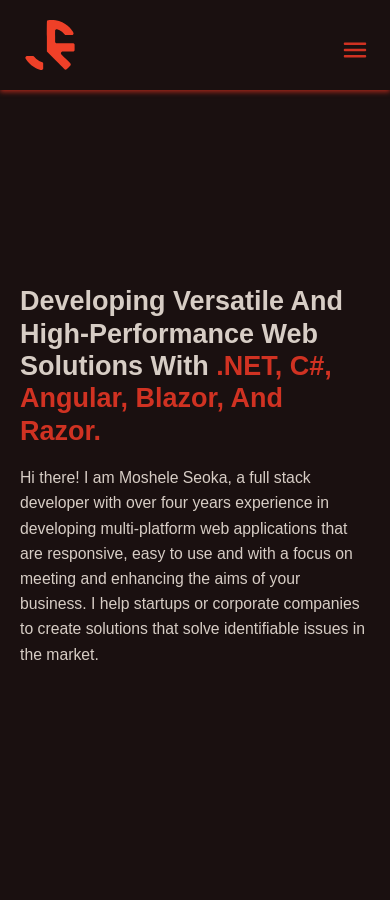
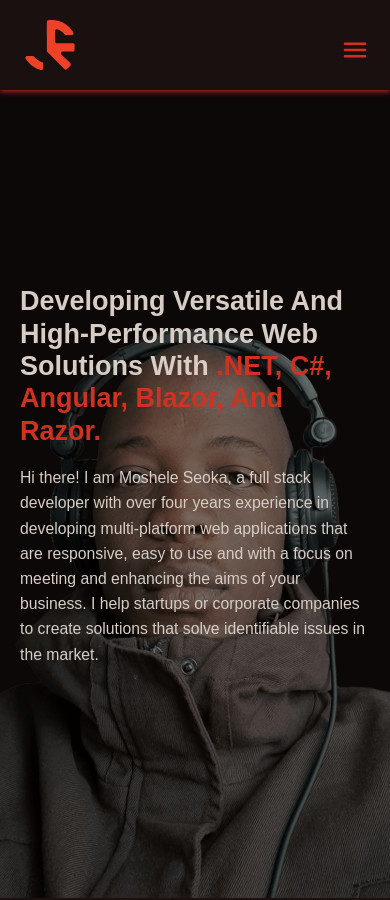
Before and after one commit to devseoka/MKS-Portfolio, an Angular app in the folder mks-portfolio-ui/: page / in a window 390 px wide. Shown: the top 900 px of the page. Built offline with nearby package versions, Linux system fonts and the light colour scheme; a web font is replaced by a local one.

Commit message:
Fix: Fixed header on mobile layout

```diff
--- a/mks-portfolio-ui/src/app/components/header/header.component.scss
+++ b/mks-portfolio-ui/src/app/components/header/header.component.scss
@@ -1,4 +1,5 @@
 @import '../../../assets/scss/abstracts/variable';
+
 section {
     display: grid;
     background: $mks-secondary-900;
@@ -6,17 +7,26 @@ section {
     gap: 20px;
     align-items: center;
     justify-items: center;
-    padding: 40px 20px; /* Add padding for spacing */
-    min-height: 100vh; /* Change height to min-height */
+    padding: 40px 20px;
+    box-sizing: border-box;
+    max-width: 100%;
+    position: relative;
+
+    article:focus {
+        outline: 2px solid $mks-primary-500;
+    }
 
     article {
         width: 100%;
+        box-sizing: border-box;
+        z-index: 1; // Ensure article text stays on top
 
         h1 {
             font-size: 1.875rem;
             line-height: 1.2;
             text-transform: capitalize;
             padding-bottom: 1rem;
+            margin: 0;
 
             span {
                 color: $mks-primary-500;
@@ -26,23 +36,36 @@ section {
         h4 {
             font-size: 1rem;
             font-weight: 400;
+            margin: 0;
         }
     }
 
     img {
         object-fit: cover;
-        width: auto;
+        width: 100%;
         height: 100%;
         filter: grayscale(100%);
         mix-blend-mode: overlay;
+        transition: filter 0.3s ease;
+        z-index: 0; // Ensure the image stays behind the article text
+
+        &:hover {
+            filter: grayscale(0%);
+        }
     }
 
     @media (max-width: 768px) {
         grid-template-columns: 1fr;
+        padding: 20px;
+        position: relative;
+        background: $mks-secondary-900;
+        background: url('../../../assets/images/about-image-min.png') no-repeat center center;
+        background-size: cover;
 
         article {
             width: 100%;
             margin: 0;
+            z-index: 1;
 
             h1 {
                 font-size: 1.5rem;
@@ -56,5 +79,16 @@ section {
         img {
             display: none;
         }
+
+        &::before {
+            content: '';
+            position: absolute;
+            top: 0;
+            left: 0;
+            right: 0;
+            bottom: 0;
+            background: rgba(0, 0, 0, 0.5); // Overlay effect
+            z-index: 0; // Ensures overlay is behind the article text
+        }
     }
 }
```
